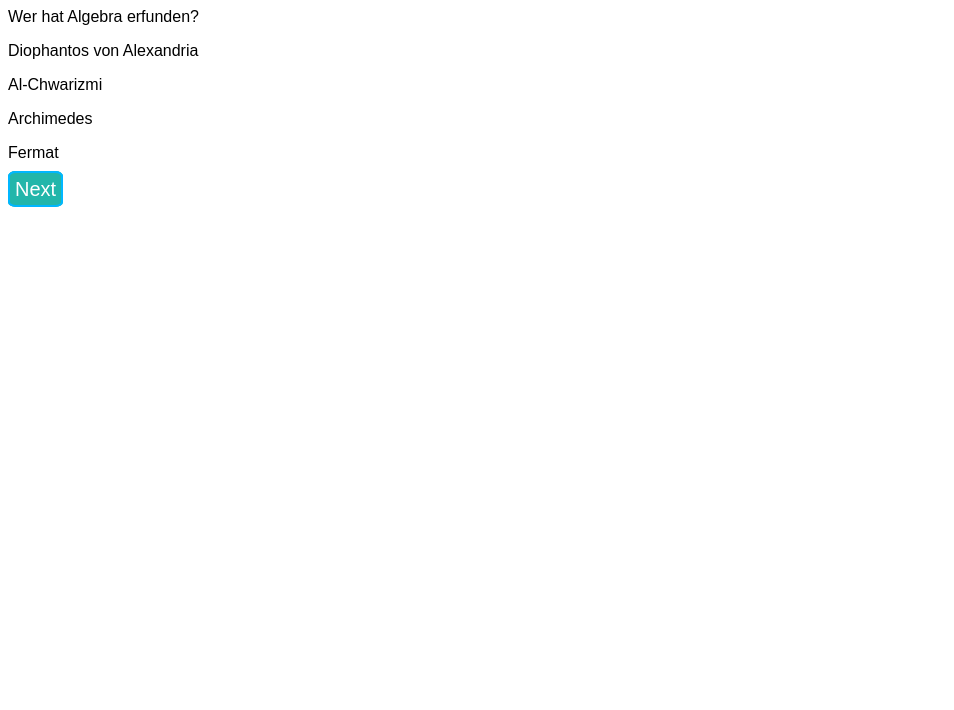
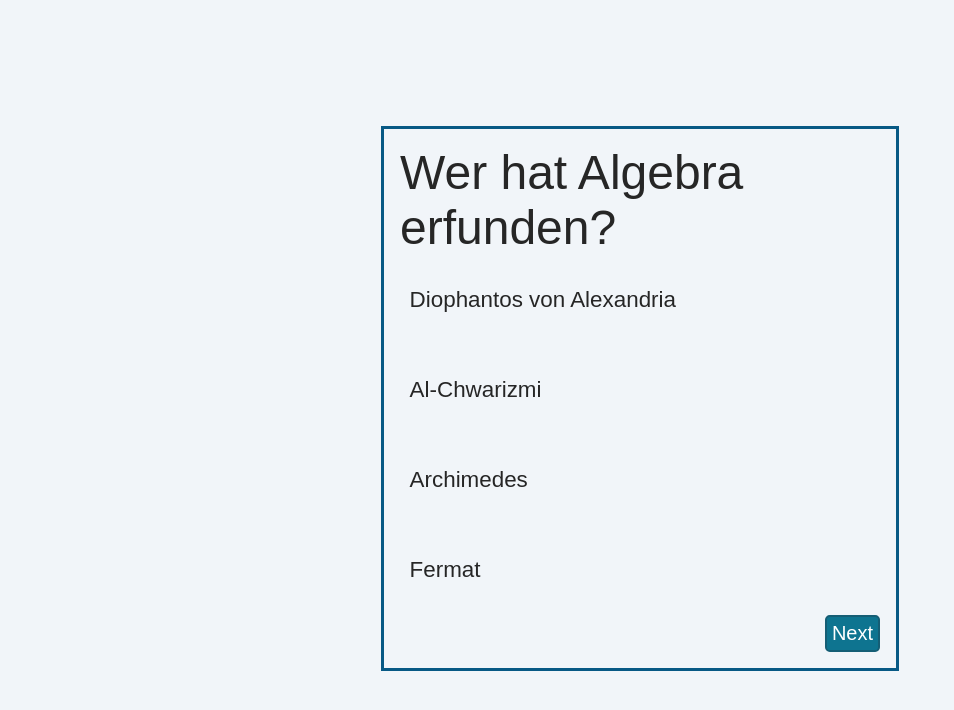
Before and after one commit to 1serkan/plainquizapp, a website built with Vite: page index.html in a window 1280 px wide. Shown: the whole page, without its empty margins (0-954 px from the left). Built offline with nearby package versions, Linux system fonts and the light colour scheme.

Commit message:
styling + improvements

```diff
--- a/index.html
+++ b/index.html
@@ -6,9 +6,13 @@
         <link rel="stylesheet" href="./styles.css">
     </head>
     <body>
-        <question></question>
-        <answer></answer>
-        <next>Next</next>
+        <div id="container">
+            <div id="box">
+            <question></question>
+            <answer></answer>
+            <next>Next</next>
+            </div>
+        </div>
     <script src="./scripts.js"></script>
     </body>
 </html>
--- a/scripts.js
+++ b/scripts.js
@@ -4,9 +4,9 @@
         let next = doc.querySelector("next");
         let step = 1;
 
-        let questions = ["Wer hat Algebra erfunden?", "Wie alt ist die Türkische Sprache?", "Welcher Fluss hat am meisten Wasser auf der Welt?"];
-        let answer = [["Diophantos von Alexandria", "Al-Chwarizmi", "Archimedes", "Fermat"], ["100 Jahre", "3000 Jahre", "6000 Jahre", "600 Jahre"], ["Nil", "Rhein", "Kongo", "Amazonas"]];
-        let rightChoices = ["Al-Chwarizmi", "6000 Jahre", "Amazonas"];
+        let questions = ["Wer hat Algebra erfunden?", "Wie alt ist die Türkische Sprache?", "Welcher Fluss hat am meisten Wasser auf der Welt?", "Wo im menschlichen Körper befindet sich der kleinste Knochen?"];
+        let answer = [["Diophantos von Alexandria", "Al-Chwarizmi", "Archimedes", "Fermat"], ["100 Jahre", "3000 Jahre", "6000 Jahre", "600 Jahre"], ["Nil", "Rhein", "Kongo", "Amazonas"], ["Im Ohr", "Im Finger", "Im Zäh"]];
+        let rightChoices = ["Al-Chwarizmi", "6000 Jahre", "Amazonas", "Im Ohr"];
 
         if(step == 1){
             question.innerText = questions[0];
@@ -21,14 +21,17 @@
             x.setAttribute("id", "Antwort" + i);
             x.addEventListener("click", () => {
             if(x.textContent === rightChoices[0] && step == 1){
-                x.style.color = "green";
-                x.style.border = "1px solid green";
+                x.style.color = "#16A34A";
+                x.style.border = "1px solid #6EE7B7";
                 step++;
                 console.log(step);
             }else if(x.textContent === rightChoices[1] && step == 2){
                 console.log("Richtig");
                 step++;
             }else if(x.textContent === rightChoices[2] && step == 3){
+                console.log("Richtig");
+                step++;
+            }else if(x.textContent === rightChoices[3] && step == 4){
                 console.log("Richtig");
                 step++;
             }else{
@@ -50,11 +53,23 @@
                 }
             }else if(step == 3){
                 question.innerText = questions[2];
-                for(let i = 0; i < answer[1].length; i++){
+                for(let i = 0; i < answer[2].length; i++){
                     let q = doc.getElementById("Antwort" + [i]);
                     q.innerText = answer[2][i];
                     q.style.color = "black";
                     q.style.border = "none";
                 }
+            }else if(step == 4){
+            question.innerText = questions[3];
+            if(answer[3].length < answer[2].length){
+                let element = doc.getElementById("Antwort3");
+                element.remove();
             }
+            for(let i = 0; i < answer[3].length; i++){
+                let q = doc.getElementById("Antwort" + [i]);
+                q.innerText = answer[3][i];
+                q.style.color = "black";
+                q.style.border = "none";
+            }
+        }
         });
--- a/styles.css
+++ b/styles.css
@@ -1,19 +1,51 @@
 body {
     font-family: Arial, Helvetica, sans-serif;
+    background-color: #F1F5F9;
 }
+
+question{
+    color: #262626;
+    display: inline-flex;
+    font-size: 3rem;
+    user-select: none;
+    width: 30rem;
+}
+
 next {
+    display: flex;
     color: rgb(255, 255, 255);
-    border: 2px solid rgb(0, 183, 255);
-    background-color: rgb(34, 182, 170);
+    border: 2px solid #155E75;
+    background-color: #0E7490;
     padding: 5px;
-    border-radius: 14%;
+    border-radius: 0.3rem;
     user-select: none;
     font-size: 20px;
+    place-self: end;
 }
 
 next:hover {
-    background-color: rgb(30, 148, 138);
-    border: 2px solid rgb(0, 110, 255);
+    background-color: #075985;
     cursor: pointer;
-    font-weight: bolder;
 }
+
+#container{
+    display: grid;
+    margin: 10%;
+    justify-content: center;
+}
+
+#box{
+    padding: 1rem;
+    border: 0.2rem solid #075985;
+}
+
+answer{
+    display: grid;
+    user-select: none;
+}
+
+p{
+    padding: 2%;
+    font-size: 1.4rem;
+    color: #262626;
+}
```
